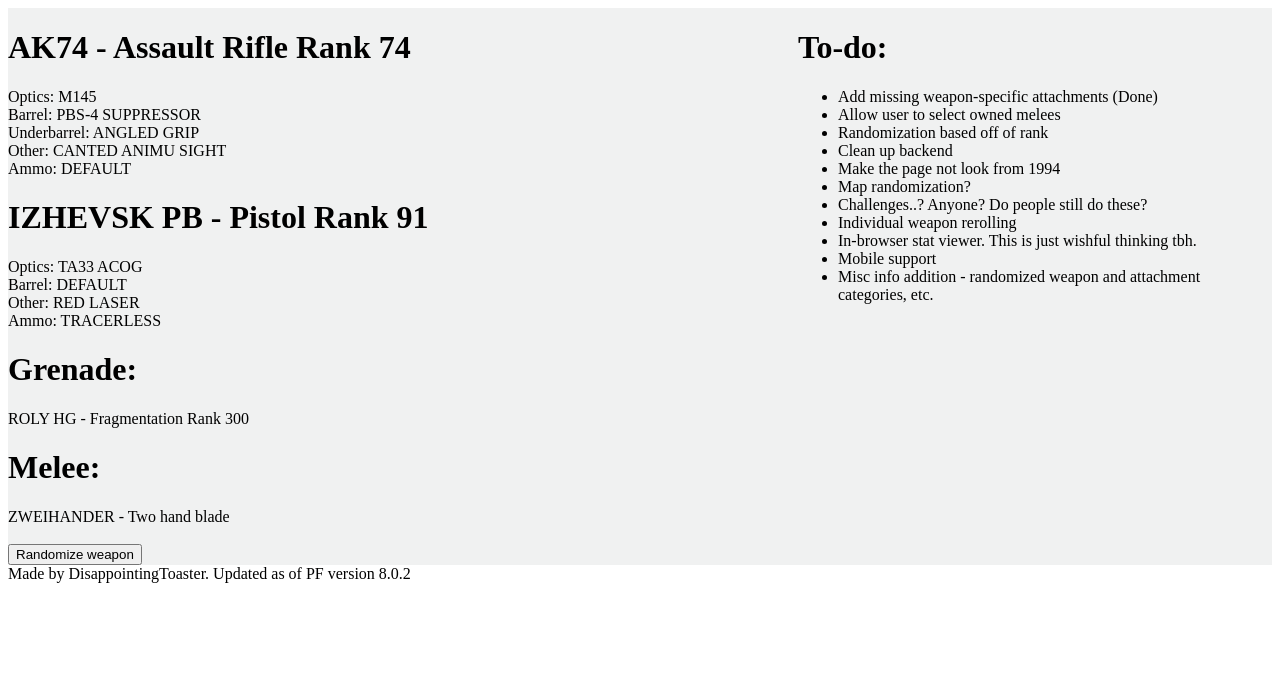
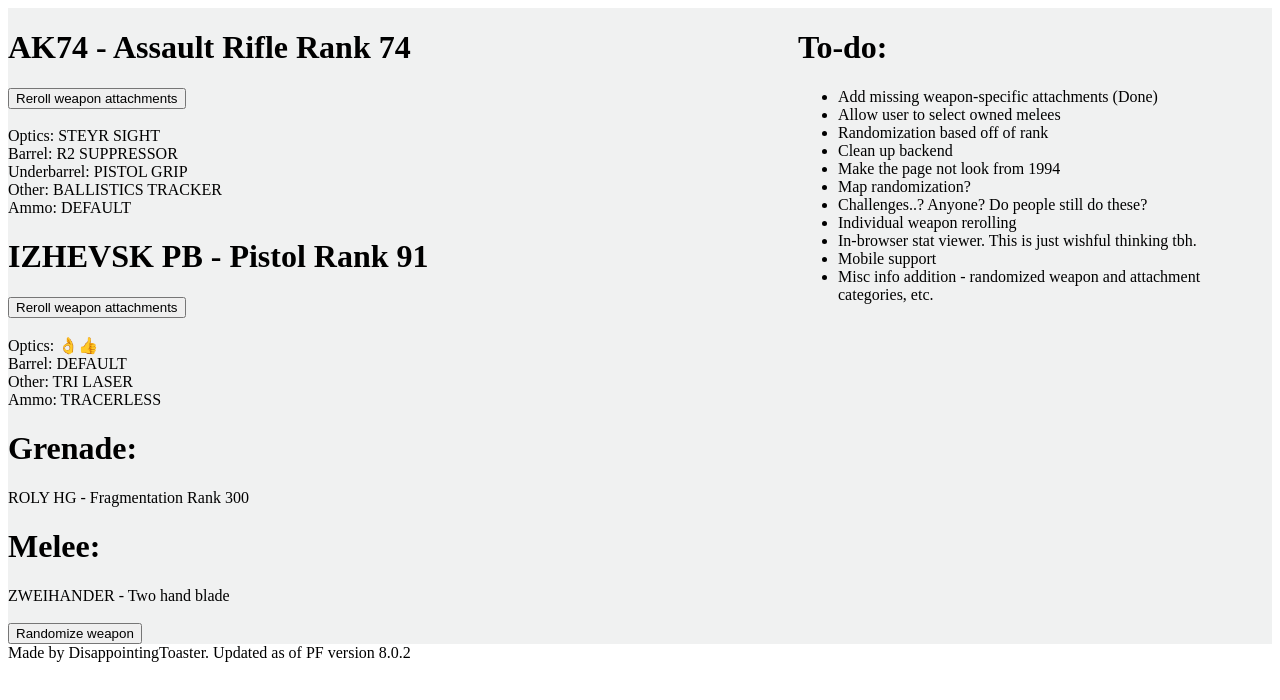
Before and after one commit to DisappointingToaster/PFRandomizer, a plain HTML site: page index.html in a window 1280 px wide. Both pictures are taken after a click on the button "Randomize weapon". Drawn offline with Linux system fonts and the light colour scheme.

Commit message:
individual weapon rerolling

```diff
--- a/index.html
+++ b/index.html
@@ -13,6 +13,9 @@
             <h3 id="primaryError" style="color:red"></h3>
             <h3 id="secondaryError" style="color:red"></h3>
             <h1 id="name1">Gun</h1>
+            <button id="primaryAttachments">Reroll weapon attachments</button>
+            <br>
+            <br>
             <div>
                 <span>Optics: </span> <span id="POptics">None</span>
             </div>
@@ -29,6 +32,9 @@
                 <span>Ammo: </span><span id="PAmmo">None</span>
             </div>
             <h1 id="name2">Gun 2</h1>
+            <button id="secondaryAttachments">Reroll weapon attachments</button>
+            <br>
+            <br>
             <div>
                 <span>Optics: </span><span id="SOptics">None</span>
             </div>
--- a/randomizer.js
+++ b/randomizer.js
@@ -1319,7 +1319,28 @@ const SAmmo={
     "OBREZ":["DEFAULT","TRACERLESS","8X50MMR",".410 BORE"],
     "SASS 308":[...Ammo,"SILENT",".358 WIN"]
 }
-
+function randomizePrimary(Primary){
+    let randomPOptic = POptics[Primary][Math.floor(Math.random() * POptics[Primary].length)];
+    PrimaryOptic.innerText=randomPOptic;
+    let randomPBarrel = PBarrels[Primary][Math.floor(Math.random() * PBarrels[Primary].length)];
+    PrimaryBarrel.innerText=randomPBarrel;
+    let randomPUnderarrel = PUnderbarrels[Primary][Math.floor(Math.random() * PUnderbarrels[Primary].length)];
+    PrimaryUnderbarrel.innerText=randomPUnderarrel;
+    let randomPOther = POther[Primary][Math.floor(Math.random() * POther[Primary].length)];
+    PrimaryOther.innerText=randomPOther;
+    let randomPAmmo = PAmmo[Primary][Math.floor(Math.random() * PAmmo[Primary].length)];
+    PrimaryAmmo.innerText=randomPAmmo;
+}
+function randomizeSecondary(Secondary){
+    let randomSOptic = SOptics[Secondary][Math.floor(Math.random() * SOptics[Secondary].length)];
+    SecondaryOptic.innerText=randomSOptic;
+    let randomSBarrel = SBarrels[Secondary][Math.floor(Math.random() * SBarrels[Secondary].length)];
+    SecondaryBarrel.innerText=randomSBarrel;
+    let randomSOther = SOther[Secondary][Math.floor(Math.random() * SOther[Secondary].length)];
+    SecondaryOther.innerText=randomSOther;
+    let randomSAmmo = SAmmo[Secondary][Math.floor(Math.random() * SAmmo[Secondary].length)];
+    SecondaryAmmo.innerText=randomSAmmo;
+}
 
 function randomizeAttachments(Primary,Secondary){
     if(!(Primary in POptics)){
@@ -1335,37 +1356,23 @@ function randomizeAttachments(Primary,Secondary){
         SecondaryError.innerText="";
     }
     //Primary block
-    let randomPOptic = POptics[Primary][Math.floor(Math.random() * POptics[Primary].length)];
-    PrimaryOptic.innerText=randomPOptic;
-    let randomPBarrel = PBarrels[Primary][Math.floor(Math.random() * PBarrels[Primary].length)];
-    PrimaryBarrel.innerText=randomPBarrel;
-    let randomPUnderarrel = PUnderbarrels[Primary][Math.floor(Math.random() * PUnderbarrels[Primary].length)];
-    PrimaryUnderbarrel.innerText=randomPUnderarrel;
-    let randomPOther = POther[Primary][Math.floor(Math.random() * POther[Primary].length)];
-    PrimaryOther.innerText=randomPOther;
-    let randomPAmmo = PAmmo[Primary][Math.floor(Math.random() * PAmmo[Primary].length)];
-    PrimaryAmmo.innerText=randomPAmmo;
+    randomizePrimary(Primary);
     //Secondary block
-    let randomSOptic = SOptics[Secondary][Math.floor(Math.random() * SOptics[Secondary].length)];
-    SecondaryOptic.innerText=randomSOptic;
-    let randomSBarrel = SBarrels[Secondary][Math.floor(Math.random() * SBarrels[Secondary].length)];
-    SecondaryBarrel.innerText=randomSBarrel;
-    let randomSOther = SOther[Secondary][Math.floor(Math.random() * SOther[Secondary].length)];
-    SecondaryOther.innerText=randomSOther;
-    let randomSAmmo = SAmmo[Secondary][Math.floor(Math.random() * SAmmo[Secondary].length)];
-    SecondaryAmmo.innerText=randomSAmmo;
+    randomizeSecondary(Secondary);
 }
 console.log(Primaries.length+Secondaries.length)
+var randomPrimary;
+var randomSecondary;
 function randomize(){
 
     //Primary
     let randomPNumber=Math.floor(Math.random() * Primaries.length);
-    let randomPrimary = Primaries[randomPNumber][0];
+    randomPrimary= Primaries[randomPNumber][0];
     header1.innerText=randomPrimary+" - "+Primaries[randomPNumber][2]+" Rank "+Primaries[randomPNumber][1];
     console.log(randomPrimary)
     //Secondary
     let randomSnumber=Math.floor(Math.random() * Secondaries.length);
-    let randomSecondary = Secondaries[randomSnumber][0];
+    randomSecondary = Secondaries[randomSnumber][0];
     header2.innerText=randomSecondary+" - "+Secondaries[randomSnumber][2]+" Rank "+Secondaries[randomSnumber][1];
     randomizeAttachments(randomPrimary,randomSecondary);
     //Grenade
@@ -1381,3 +1388,11 @@ const button=document.getElementById("randButton");
 button.addEventListener('click',function(){
     randomize();
 });
+const wepAttachRerollButton1=document.getElementById("primaryAttachments");
+wepAttachRerollButton1.addEventListener('click',function(){
+    randomizePrimary(randomPrimary);
+})
+const wepAttachRerollButton2=document.getElementById("secondaryAttachments");
+wepAttachRerollButton2.addEventListener('click',function(){
+    randomizeSecondary(randomSecondary);
+})
```
